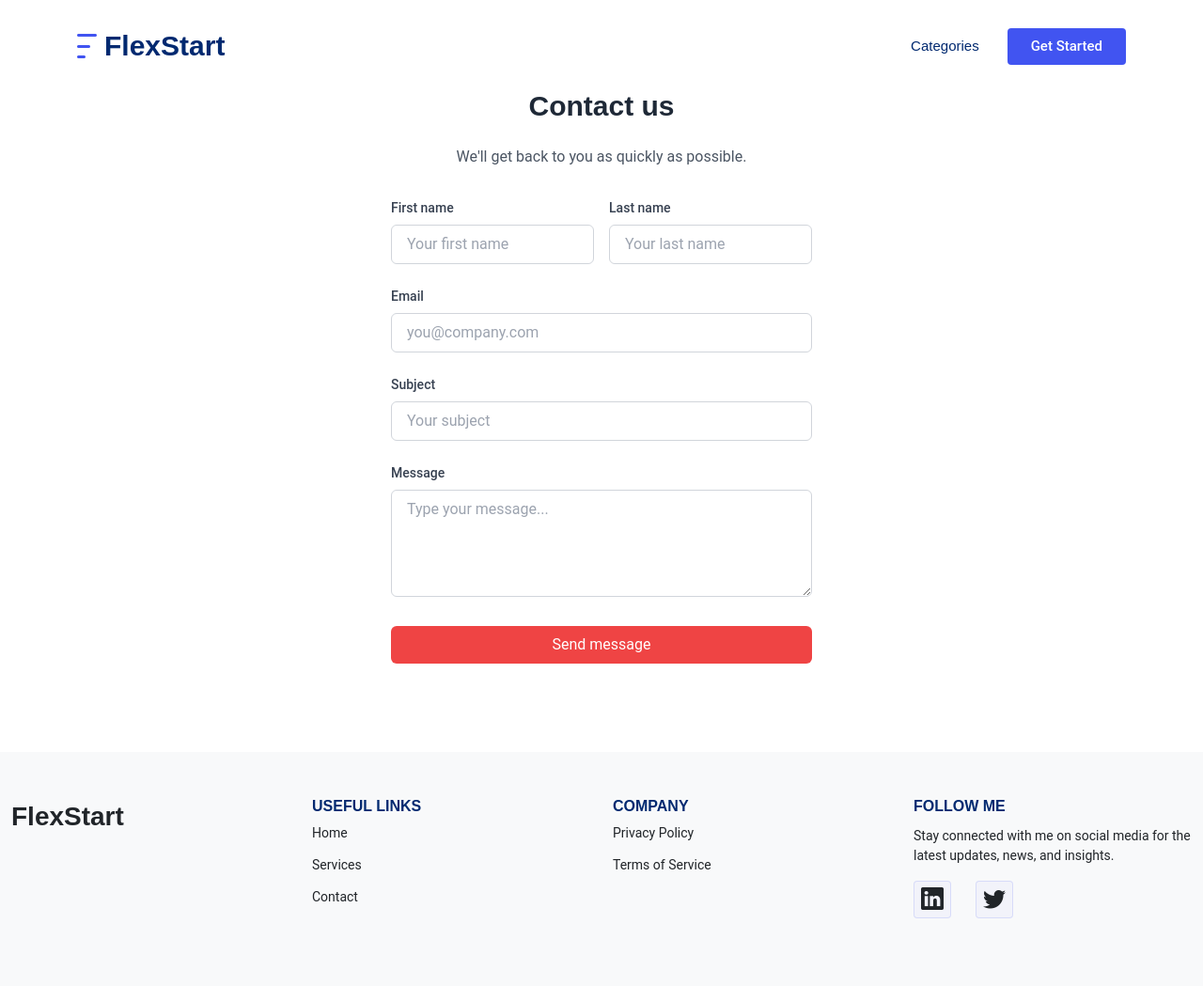
After one commit to ryanbijoy/ai-tools-website, a Django app: page /contact/ in a window 1280 px wide. The commit adds this page. Shown: the whole page at 94% size. Run offline with Django 4.2, Linux system fonts and the light colour scheme; some libraries are stand-ins or nearby versions.

Commit message:
contact us page - working

```diff
--- a/static/css/main.css
+++ b/static/css/main.css
@@ -367,7 +367,7 @@ h6 {
     transition-delay: 0 !important;
   }
 }
-
+g
 /*--------------------------------------------------------------
 # Global Sections
 --------------------------------------------------------------*/
@@ -965,3 +965,17 @@ section,
   background-color: lightgrey;
   color: black;
 }
+
+.contact-form {
+    width: 100%;
+    padding: 0.5rem 1rem;
+    border: 1px solid #d1d5db;
+    border-radius: 0.375rem;
+}
+
+.contact-form:focus {
+    outline: none;
+    ring: 2px;
+    ring-color: #3b82f6;
+    border-color: #3b82f6;
+}
--- a/tools/forms.py
+++ b/tools/forms.py
@@ -55,3 +55,11 @@ class LoginForm(forms.Form):
         if not User.objects.filter(email=email.lower()).exists():
             raise forms.ValidationError("This Email does not exist.")
         return email.lower()
+
+
+class ContactForm(forms.Form):
+    first_name = forms.CharField(max_length=100)
+    last_name = forms.CharField(max_length=100)
+    email = forms.EmailField()
+    subject = forms.CharField(max_length=200)
+    message = forms.CharField(widget=forms.Textarea)
--- a/tools/templates/base.html
+++ b/tools/templates/base.html
@@ -98,24 +98,24 @@
   <div class="container">
     <div class="row gy-4">
       <!-- About Section -->
-      <div class="col-lg-2 col-md-6 footer-about">
+      <div class="col-lg-3 col-md-6 footer-about">
         <a href="/" class="d-flex align-items-center text-dark mb-3">
           <span class="sitename fs-3 fw-bold">FlexStart</span>
         </a>
       </div>
 
       <!-- Useful Links Section -->
-      <div class="col-lg-2 col-md-3 footer-links">
+      <div class="col-lg-3 col-md-6 footer-links">
         <h4 class="text-uppercase fw-bold">Useful Links</h4>
         <ul class="list-unstyled">
           <li><a href="/" class="text-dark">Home</a></li>
           <li><a href="#" class="text-dark">Services</a></li>
-          <li><a href="#" class="text-dark">Contact</a></li>
+          <li><a href="{% url 'contact' %}" class="text-dark">Contact</a></li>
         </ul>
       </div>
 
       <!-- Company Section -->
-      <div class="col-lg-2 col-md-3 footer-links">
+      <div class="col-lg-3 col-md-6 footer-links">
         <h4 class="text-uppercase fw-bold">Company</h4>
         <ul class="list-unstyled">
           <li><a href="{% url 'privacy_policy' %}" class="text-dark">Privacy Policy</a></li>
@@ -123,15 +123,8 @@
         </ul>
       </div>
 
-      <div class="col-lg-2 col-md-3 footer-links">
-        <div class="mt-3">
-          <h5 class="text-uppercase fw-bold">Contact Us</h5>
-          <p><i class="bi bi-envelope me-2"></i><a href="mailto:contact@example.com" class="text-dark">contact@example.com</a></p>
-        </div>
-      </div>
-
       <!-- Follow Me Section -->
-      <div class="col-lg-4 col-md-12">
+      <div class="col-lg-3 col-md-6">
         <h4 class="text-uppercase fw-bold">Follow Me</h4>
         <p>Stay connected with me on social media for the latest updates, news, and insights.</p>
         <div class="social-links d-flex gap-3 mt-3">
--- /dev/null
+++ b/tools/templates/contact.html
@@ -0,0 +1,118 @@
+{% extends 'base.html' %}
+{% load static %}
+{% load custom_filters %}
+{% block title %}Contact Us{% endblock %}
+{% block content %}
+
+<div class="flex justify-center items-center min-h-screen">
+    <div class="rounded-lg max-w-4xl w-full p-8">
+        <div class="w-full max-w-md mx-auto">
+            <h2 class="text-3xl font-bold text-gray-800 mb-4 text-center">Contact us</h2>
+            <p class="text-gray-600 mb-8 text-center">We'll get back to you as quickly as possible.</p>
+
+            <form id="contact-form" method="POST" action="{% url 'contact' %}" class="php-email-form">
+                {% csrf_token %}
+                <div id="success-message" class="hidden mb-4 p-2 bg-green-100 text-green-700 rounded text-center"></div>
+                <div class="flex mb-4 w-full">
+                    <div class="w-1/2 pr-2">
+                        <label for="first_name" class="block text-sm font-medium text-gray-700 mb-2">First name</label>
+                        <input type="text" name="first_name" id="first_name" class="contact-form" placeholder="Your first name">
+                        <div id="first_name-error" class="text-red-500 text-sm mt-1 hidden"></div>
+                    </div>
+                    <div class="w-1/2 pl-2">
+                        <label for="last_name" class="block text-sm font-medium text-gray-700 mb-2">Last name</label>
+                        <input type="text" name="last_name" id="last_name" class="contact-form" placeholder="Your last name">
+                        <div id="last_name-error" class="text-red-500 text-sm mt-1 hidden"></div>
+                    </div>
+                </div>
+                <div class="mb-4 w-full">
+                    <label for="email" class="block text-sm font-medium text-gray-700 mb-2">Email</label>
+                    <input type="email" name="email" id="email" class="contact-form" placeholder="you@company.com">
+                    <div id="email-error" class="text-red-500 text-sm mt-1 hidden"></div>
+                </div>
+                <div class="mb-4 w-full">
+                    <label for="subject" class="block text-sm font-medium text-gray-700 mb-2">Subject</label>
+                    <input type="text" name="subject" id="subject" class="contact-form" placeholder="Your subject">
+                    <div id="subject-error" class="text-red-500 text-sm mt-1 hidden"></div>
+                </div>
+                <div class="mb-6 w-full">
+                    <label for="message" class="block text-sm font-medium text-gray-700 mb-2">Message</label>
+                    <textarea name="message" id="message" rows="4" class="contact-form" placeholder="Type your message..."></textarea>
+                    <div id="message-error" class="text-red-500 text-sm mt-1 hidden"></div>
+                </div>
+                <button type="submit" id="submit-btn" class="w-full bg-red-500 text-white py-2 rounded-md hover:bg-red-600 transition-colors">
+                    <span id="submit-text">Send message</span>
+                    <span id="loading-spinner" class="hidden">
+                        <svg class="animate-spin h-5 w-5 text-white inline-block" xmlns="http://www.w3.org/2000/svg" fill="none" viewBox="0 0 24 24">
+                            <circle class="opacity-25" cx="12" cy="12" r="10" stroke="currentColor" stroke-width="4"></circle>
+                            <path class="opacity-75" fill="currentColor" d="M4 12a8 8 0 018-8V0C5.373 0 0 5.373 0 12h4zm2 5.291A7.962 7.962 0 014 12H0c0 3.042 1.135 5.824 3 7.938l3-2.647z"></path>
+                        </svg>
+                        Sending...
+                    </span>
+                </button>
+            </form>
+        </div>
+    </div>
+</div>
+
+<script>
+document.addEventListener('DOMContentLoaded', function() {
+    const form = document.getElementById('contact-form');
+    const successMessage = document.getElementById('success-message');
+    const submitBtn = document.getElementById('submit-btn');
+    const submitText = document.getElementById('submit-text');
+    const loadingSpinner = document.getElementById('loading-spinner');
+
+    form.addEventListener('submit', function(e) {
+        e.preventDefault();
+
+        // Reset error messages
+        document.querySelectorAll('[id$="-error"]').forEach(el => el.classList.add('hidden'));
+
+        // Show loading spinner
+        submitText.classList.add('hidden');
+        loadingSpinner.classList.remove('hidden');
+        submitBtn.disabled = true;
+
+        fetch('{% url 'contact' %}', {
+            method: 'POST',
+            body: new FormData(form),
+            headers: {
+                'X-CSRFToken': '{{ csrf_token }}'
+            }
+        })
+        .then(response => response.json())
+        .then(data => {
+            if (data.status === 'OK') {
+                successMessage.textContent = 'Message sent successfully!';
+                successMessage.classList.remove('hidden');
+                form.reset();
+            } else {
+                if (typeof data.message === 'object') {
+                    for (const [field, errors] of Object.entries(data.message)) {
+                        const errorElement = document.getElementById(`${field}-error`);
+                        if (errorElement) {
+                            errorElement.textContent = errors.join(', ');
+                            errorElement.classList.remove('hidden');
+                        }
+                    }
+                } else {
+                    alert(data.message);
+                }
+            }
+        })
+        .catch(error => {
+            console.error('Error:', error);
+            alert('An error occurred. Please try again.');
+        })
+        .finally(() => {
+            // Hide loading spinner and restore button state
+            loadingSpinner.classList.add('hidden');
+            submitText.classList.remove('hidden');
+            submitBtn.disabled = false;
+        });
+    });
+});
+</script>
+
+{% endblock %}
--- a/tools/urls.py
+++ b/tools/urls.py
@@ -18,4 +18,5 @@ urlpatterns = [
     path("reset/<uidb64>/<token>", auth_views.PasswordResetConfirmView.as_view(template_name="password-reset.html"), name="password_reset_confirm"),
     path("reset-password-complete/", auth_views.PasswordResetCompleteView.as_view(template_name="reset-password-done.html"), name="password_reset_complete"),
     path('login-modal/', views.authentication_modal_view, name='login_modal'),
+    path('contact/', views.contact, name='contact'),
 ]
--- a/tools/views.py
+++ b/tools/views.py
@@ -12,11 +12,14 @@ from django.contrib.auth import logout, login, authenticate, views as auth_views
 from django.urls import reverse_lazy
 from django.core.paginator import Paginator
 from .token import account_activation_token
-from .forms import SignUpForm, LoginForm
+from .forms import SignUpForm, LoginForm, ContactForm
 from .models import AiTool, ToolRating, Category
 from .promotion import multi_promotion, testimonials, promotion_card
 from .llm_model.input import ask_question
 import json
+from django.http import JsonResponse
+from django.shortcuts import render
+from django.core.mail import send_mail
 from django.http import JsonResponse
 
 
@@ -212,3 +215,36 @@ def terms_of_service(request):
 
 def privacy_policy(request):
     return render(request, "privacy-policy.html")
+
+
+def contact(request):
+    if request.method == 'POST':
+        form = ContactForm(request.POST)
+        if form.is_valid():
+            first_name = form.cleaned_data['first_name']
+            last_name = form.cleaned_data['last_name']
+            email = form.cleaned_data['email']
+            subject = form.cleaned_data['subject']
+            message = form.cleaned_data['message']
+
+            # Compose email
+            full_message = f"Name: {first_name} {last_name}\nEmail: {email}\n\nMessage:\n{message}"
+
+            try:
+                send_mail(
+                    subject,
+                    full_message,
+                    email,  # From email
+                    ['ryanbijoy2007@gmail.com'],  # To email
+                    fail_silently=False,
+                )
+                return JsonResponse({'status': 'OK'})
+            except Exception as e:
+                return JsonResponse({'status': 'ERROR', 'message': str(e)})
+        else:
+            return JsonResponse({'status': 'ERROR', 'message': form.errors})
+
+    else:
+        form = ContactForm()
+
+    return render(request, 'contact.html', {'form': form})
```
